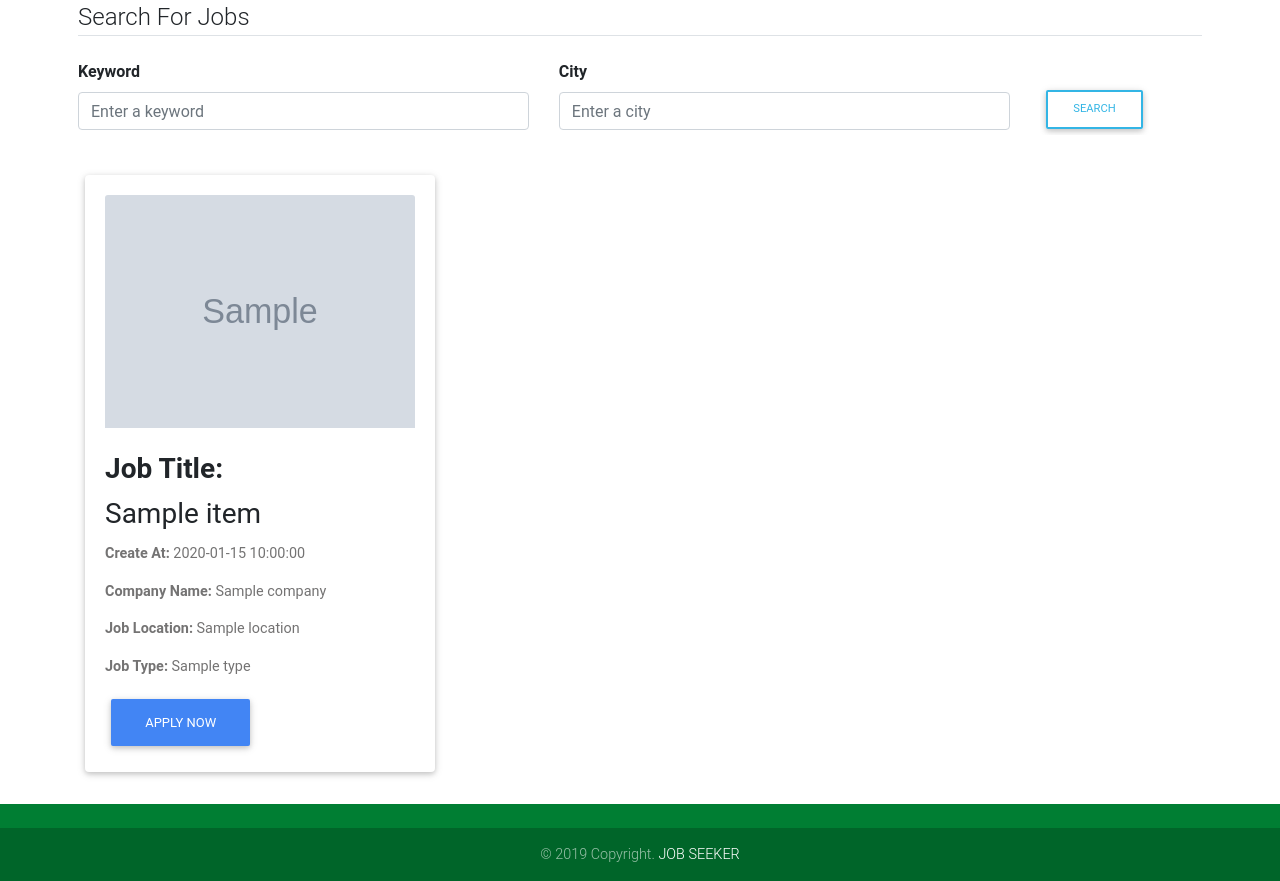
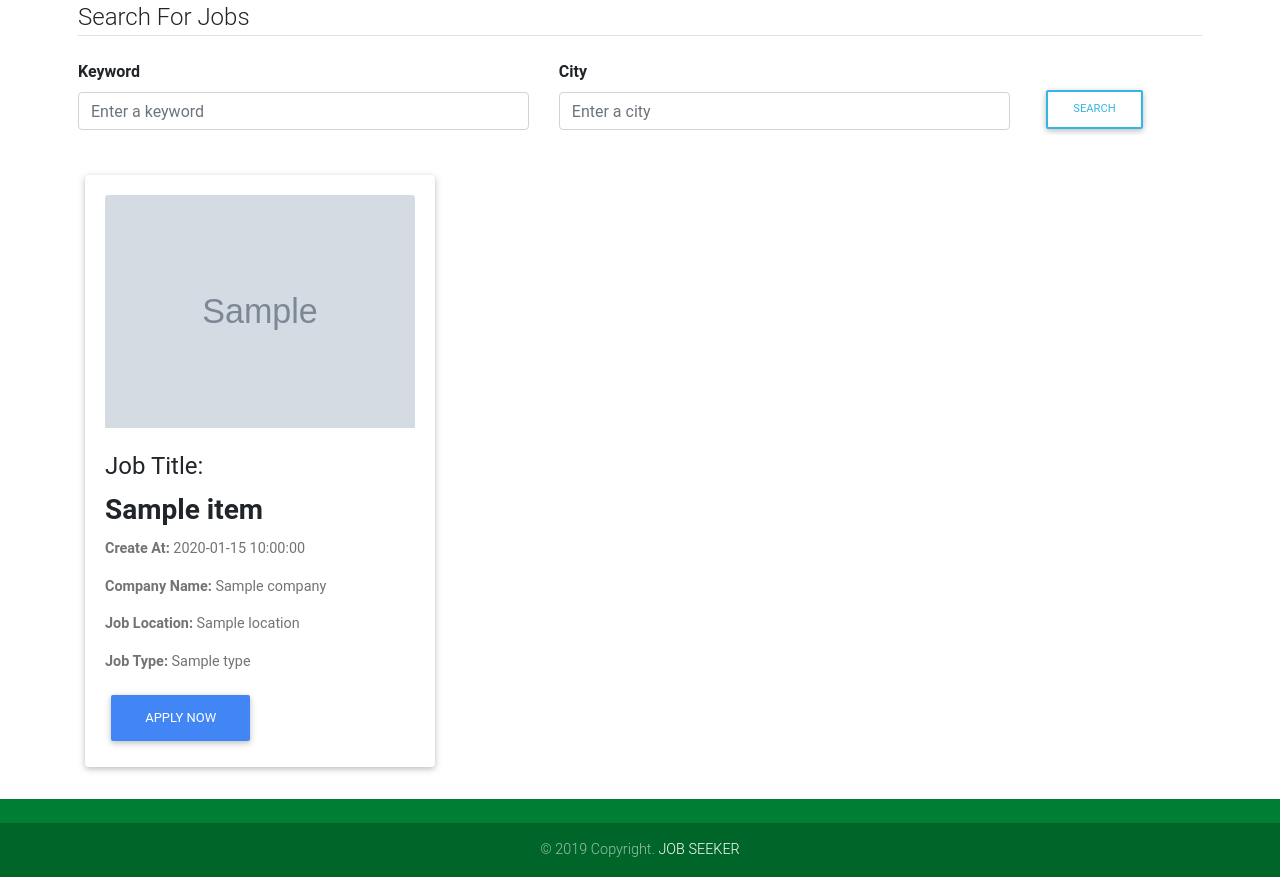
Before and after one commit to josylad/Job-Search, a Flask app: page /search in a window 1280 px wide. Shown: the part 145-1026 px from the top of the page. Run offline with Flask 2, Linux system fonts and the light colour scheme; a user stored in the database is signed in; tables that the repository leaves empty hold one stand-in row (values such as "Sample post"); grey boxes marked "Sample" are stand-in pictures; a database or web service that is not in the repository returns one stand-in record (values such as "Sample title"); data that the repository does not hold is empty; some libraries are stand-ins or nearby versions.

Commit message:
Update the jobs search page styling

```diff
--- a/app/templates/search.html
+++ b/app/templates/search.html
@@ -8,7 +8,7 @@
 <div class=" pt-2 mt-5 pl-4 pr-4">
 
 </div>
-<div class="conatiner-fluid" >
+<div class="" >
         <!-- SEARCH FORM -->
 
             <div class="container pl-2 pr-2">
@@ -84,8 +84,8 @@
                                     <div class="mask rgba-white-slight"></div>
                                     </a>
                                 </div>
-                                <h3 class="card-title"><span class="font-weight-bold">Job Title: </span></h3>
-                                <h3 class="card-title"> {{job.title}}</h3>
+                                <h4 class="card-title"><span class="">Job Title: </span></h4>
+                                <h3 class="card-title font-weight-bold"> {{job.title}}</h3>
                                 <!-- Text -->
                                 <p class="card-text"> <span class="font-weight-bold">Create At: </span> {{job.created_at}}</p>
                                 <p class="card-text"> <span class="font-weight-bold">Company Name: </span> {{job.company}}</p>
```
